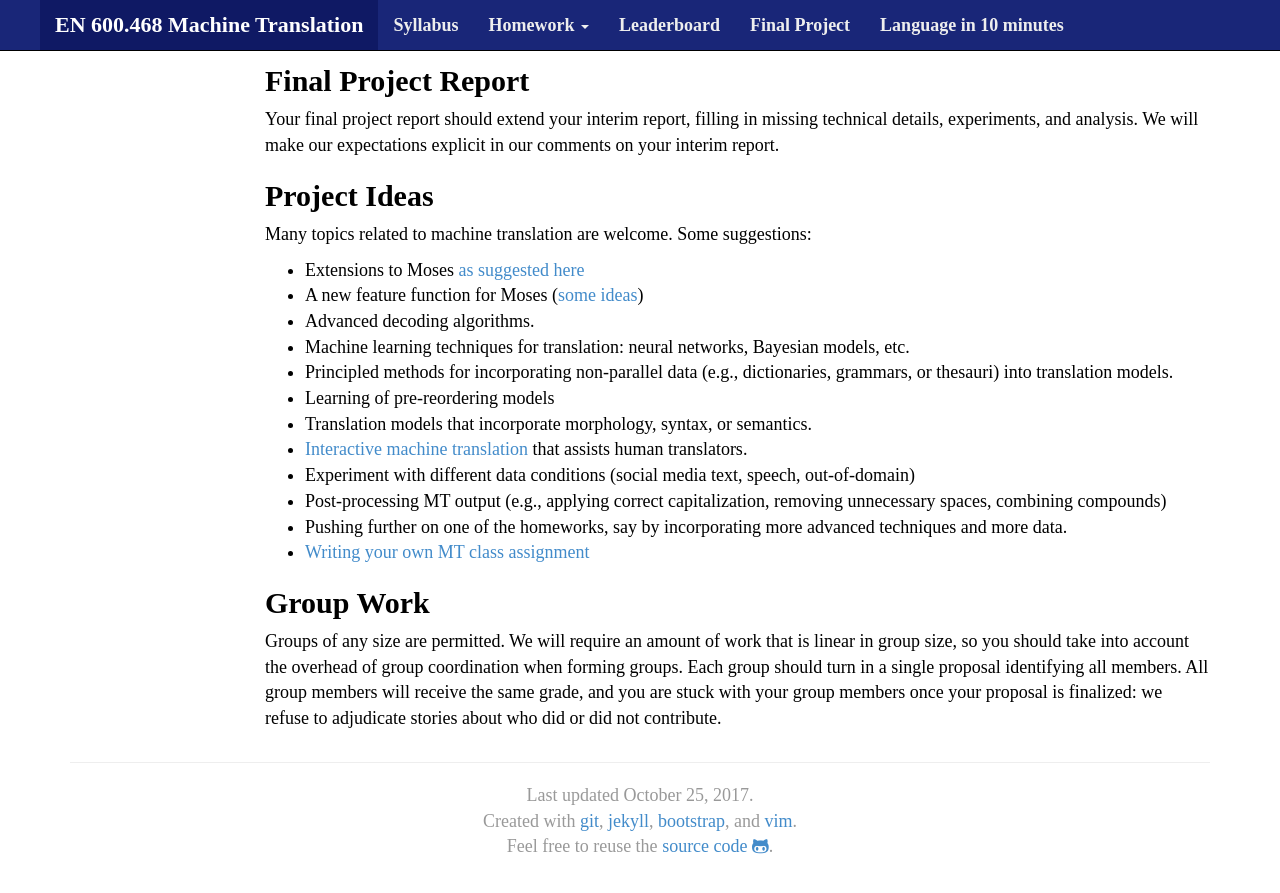
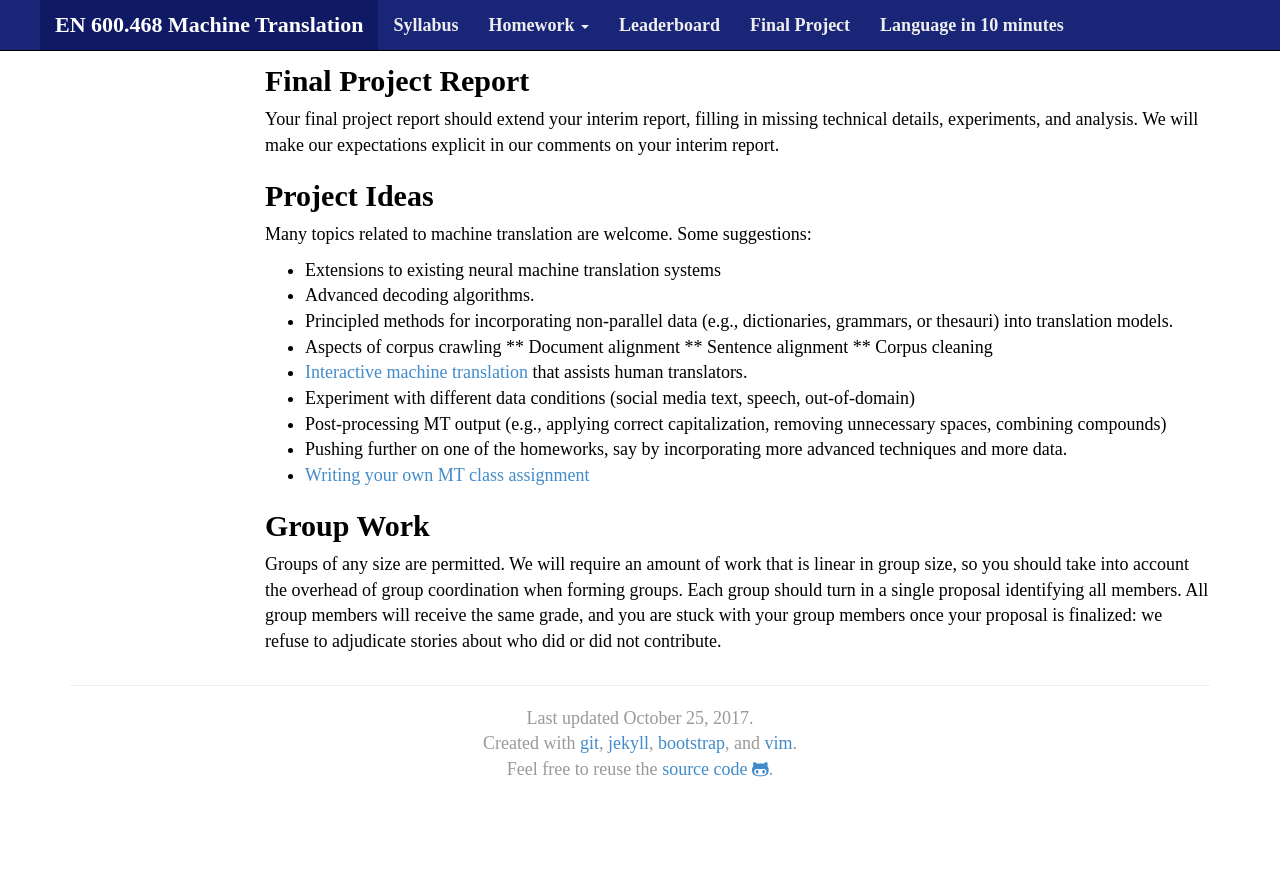
Before and after one commit to mt-class/jhu, a Jekyll site: the page built from project.md, in a window 1280 px wide and 900 px high, scrolled down 1692 px. Shown: the top 893 px of the window. Built offline with Jekyll 4.4.1, drawn with Linux system fonts in a browser that asks for light colours; nearby versions of some CDN libraries; some web fonts are replaced; after the commit the page ends 2526 px from its top, so only the background shows below that.

Commit message:
Update project.md

```diff
--- a/project.md
+++ b/project.md
@@ -117,14 +117,14 @@ Project Ideas
 
 Many topics related to machine translation are welcome. Some suggestions:
 
-* Extensions to Moses [as suggested here](http://www.statmt.org/moses/?n=Moses.GetInvolved)
-* A new feature function for Moses ([some ideas](http://www.aclweb.org/anthology/W14-3360.pdf))
+* Extensions to existing neural machine translation systems
 * Advanced decoding algorithms.
-* Machine learning techniques for translation: neural networks, Bayesian models, etc.
 * Principled methods for incorporating non-parallel data
   (e.g., dictionaries, grammars, or thesauri) into translation models.
-* Learning of pre-reordering models
-* Translation models that incorporate morphology, syntax, or semantics.
+* Aspects of corpus crawling
+** Document alignment
+** Sentence alignment
+** Corpus cleaning
 * [Interactive machine translation](http://www.casmacat.eu/) that assists human translators.
 * Experiment with different data conditions (social media text, speech, out-of-domain)
 * Post-processing MT output (e.g., applying correct capitalization, removing unnecessary spaces,
```
